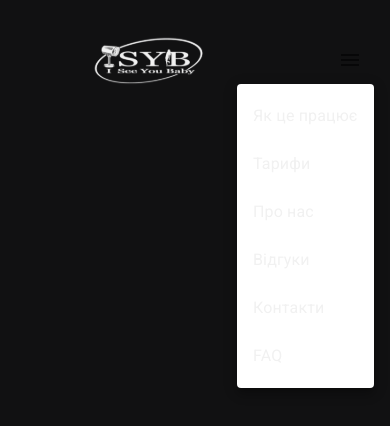
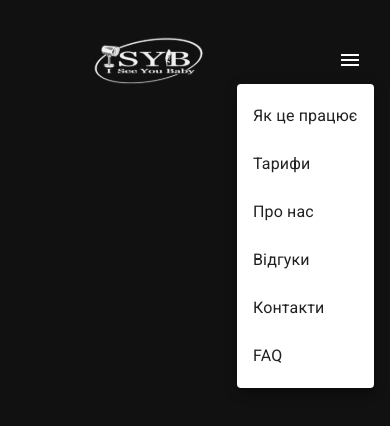
Before and after one commit to TM-OBD/obd_front, a React (Create React App) app in the folder frontend/: page / in a window 390 px wide. Both pictures are taken after a click on the button "account of current user". Shown: the top 426 px of the page. Built offline with nearby package versions, Linux system fonts and the light colour scheme.

Commit message:
update Header

```diff
--- a/frontend/src/components/Header.js
+++ b/frontend/src/components/Header.js
@@ -56,7 +56,7 @@ function Header() {
 									aria-controls="menu-appbar"
 									aria-haspopup="true"
 									onClick={handleOpenNavMenu}
-									color="white"
+									sx={{ color: 'white' }}
 								>
 									<MenuIcon />
 								</IconButton>
@@ -77,7 +77,7 @@ function Header() {
 								>
 									{section.map((sc) => (
 										<MenuItem key={sc} onClick={handleCloseNavMenu}>
-											<Typography textAlign="center" color="#F1F1F1">
+											<Typography textAlign="center" >
 												{sc}
 											</Typography>
 										</MenuItem>
@@ -86,7 +86,7 @@ function Header() {
 							</>
 						) : (
 							section.map((sc) => (
-								<Button key={sc} sx={{ my: 2, color: "#F1F1F1" }}>
+								<Button key={sc} sx={{ my: 2, color: "white" }}>
 									{sc}
 								</Button>
 							))
```
Also changed, not shown: 1 other file (tests, documents, lock files or other folders). Lines whose indentation alone changed are shown as unchanged.
